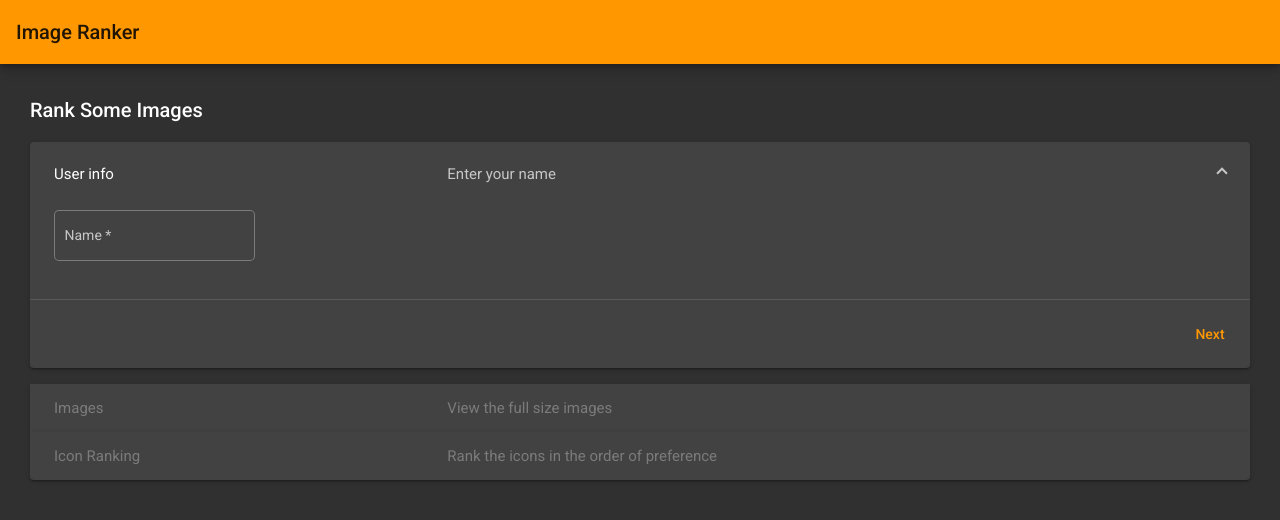
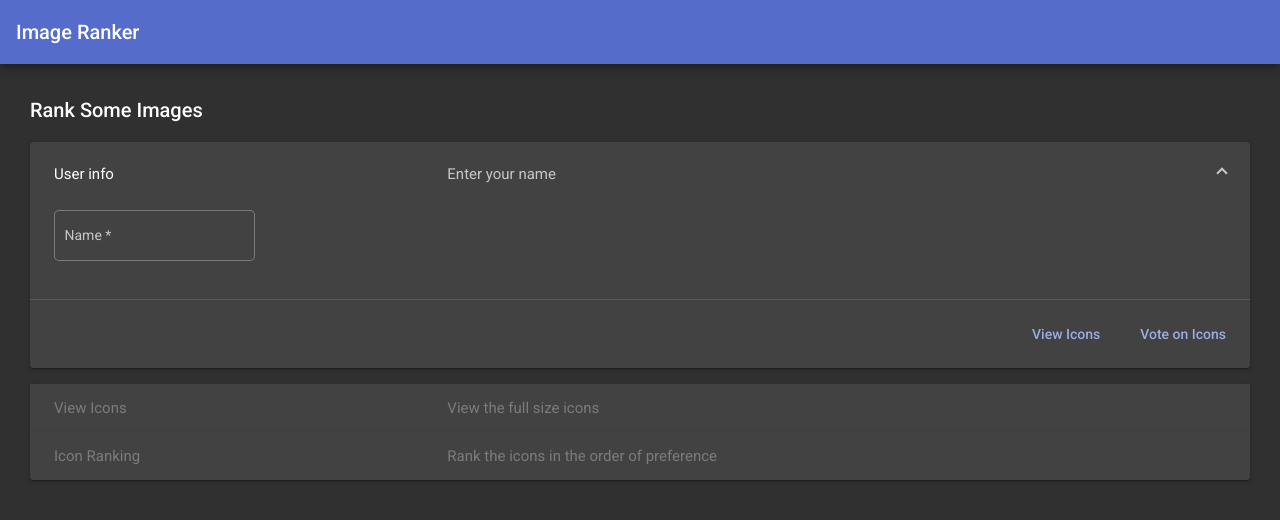
Before and after one commit to harsch1/image-ranker, an Angular app: page / in a window 1280 px wide. Shown: the top 520 px of the page. Built offline with nearby package versions, Linux system fonts and the light colour scheme.

Commit message:
Updated colors and description

```diff
--- a/src/app/app.component.html
+++ b/src/app/app.component.html
@@ -1,5 +1,5 @@
 <div class="main-div">
-  <mat-toolbar class="mat-elevation-z6" style="position: fixed; top: 0; z-index: 2" color='primary'>
+  <mat-toolbar class="mat-elevation-z6" style="position: fixed; top: 0; z-index: 2; background: #556CCB; color: white">
     <span> Image Ranker </span>
   </mat-toolbar>
   <div style="flex: initial; display: flex; flex-direction: column; padding: 30px 30px" [ngStyle]="{'width':width+'px'}">
@@ -23,7 +23,8 @@
       </mat-form-field>
 
       <mat-action-row>
-        <button mat-button color="primary" (click)="nextStep()" type="submit">Next</button>
+        <button mat-button color="primary" (click)="nextStep(1)" type="submit">View Icons</button>
+        <button mat-button color="primary" (click)="nextStep(2)" type="submit">Vote on Icons</button>
       </mat-action-row>
     </mat-expansion-panel>
 
@@ -31,12 +32,15 @@
       <mat-expansion-panel [expanded]="step === 1" (opened)="setStep(1)" [disabled]="nameForm.invalid">
         <mat-expansion-panel-header>
           <mat-panel-title>
-            Images
+            View Icons
           </mat-panel-title>
           <mat-panel-description>
-            View the full size images
+            View the full size icons
           </mat-panel-description>
         </mat-expansion-panel-header>
+        <div class="dragDropTitle">
+          <h3>Click an icon to see it full size. Scroll down to the next section if you want to vote.</h3>
+        </div>
         <div style="padding: 5px 0;">
           <mat-grid-list
                          [cols]="colNum" rowHeight="272px"
@@ -59,8 +63,8 @@
         </div>
 
         <mat-action-row>
-          <button mat-button color="warn" (click)="prevStep()">Previous</button>
-          <button mat-button color="primary" (click)="nextStep()">Next</button>
+          <button mat-button color="warn" (click)="prevStep()">Change User Info</button>
+          <button mat-button color="primary" (click)="nextStep()">Vote on Icons</button>
         </mat-action-row>
       </mat-expansion-panel>
 
@@ -124,8 +128,8 @@
           </div>
         </div>
         <mat-action-row>
-          <button mat-button color="warn" (click)="prevStep()">Previous</button>
-          <button mat-button color="primary" (click)="submitAll()">End</button>
+          <button mat-button color="warn" (click)="prevStep()">View Icons</button>
+          <button mat-button color="primary" (click)="submitAll()">Submit</button>
         </mat-action-row>
       </mat-expansion-panel>
     </mat-accordion>
--- a/src/app/app.component.ts
+++ b/src/app/app.component.ts
@@ -81,7 +81,7 @@ export class AppComponent implements OnInit {
     this.step = index;
   }
 
-  nextStep() {
+  nextStep(steps: number = 1) {
     if (this.step === 0) {
       if (!this.nameForm.valid) {
         this.name.markAsTouched();
@@ -95,7 +95,7 @@ export class AppComponent implements OnInit {
         return;
       }
     }
-    this.step++;
+    this.step = this.step + steps;
   }
 
   openFullImage(url: string): void {
--- a/src/customTheme.scss
+++ b/src/customTheme.scss
@@ -5,11 +5,43 @@
 // have to load a single css file for Angular Material in your app.
 // Be sure that you only ever include this mixin once!
 @include mat-core();
+$md-blurple: (
+  50 : #f3f5fc,
+  100 : #e1e6f7,
+  200 : #ced6f2,
+  300 : #bac5ed,
+  400 : #abb8e9,
+  500 : #9cace5,
+  600 : #94a5e2,
+  700 : #8a9bde,
+  800 : #8092da,
+  900 : #6e82d3,
+  A100 : #ffffff,
+  A200 : #ffffff,
+  A400 : #e5eaff,
+  A700 : #ccd6ff,
+  contrast: (
+    50 : #000000,
+    100 : #000000,
+    200 : #000000,
+    300 : #000000,
+    400 : #000000,
+    500 : #000000,
+    600 : #000000,
+    700 : #000000,
+    800 : #000000,
+    900 : #000000,
+    A100 : #000000,
+    A200 : #000000,
+    A400 : #000000,
+    A700 : #000000,
+  )
+);
 
 // Define the palettes for your theme using the Material Design palettes available in palette.scss
 // (imported above). For each palette, you can optionally specify a default, lighter, and darker
 // hue. Available color palettes: https://material.io/design/color/
-$candy-app-primary: mat-palette($mat-orange);
+$candy-app-primary: mat-palette($md-blurple);
 $candy-app-accent:  mat-palette($mat-red);
 
 // The warn palette is optional (defaults to red).
```
Also changed, not shown: src/styles.css (line endings or trailing spaces), 8 other files (tests, documents, lock files or other folders).
